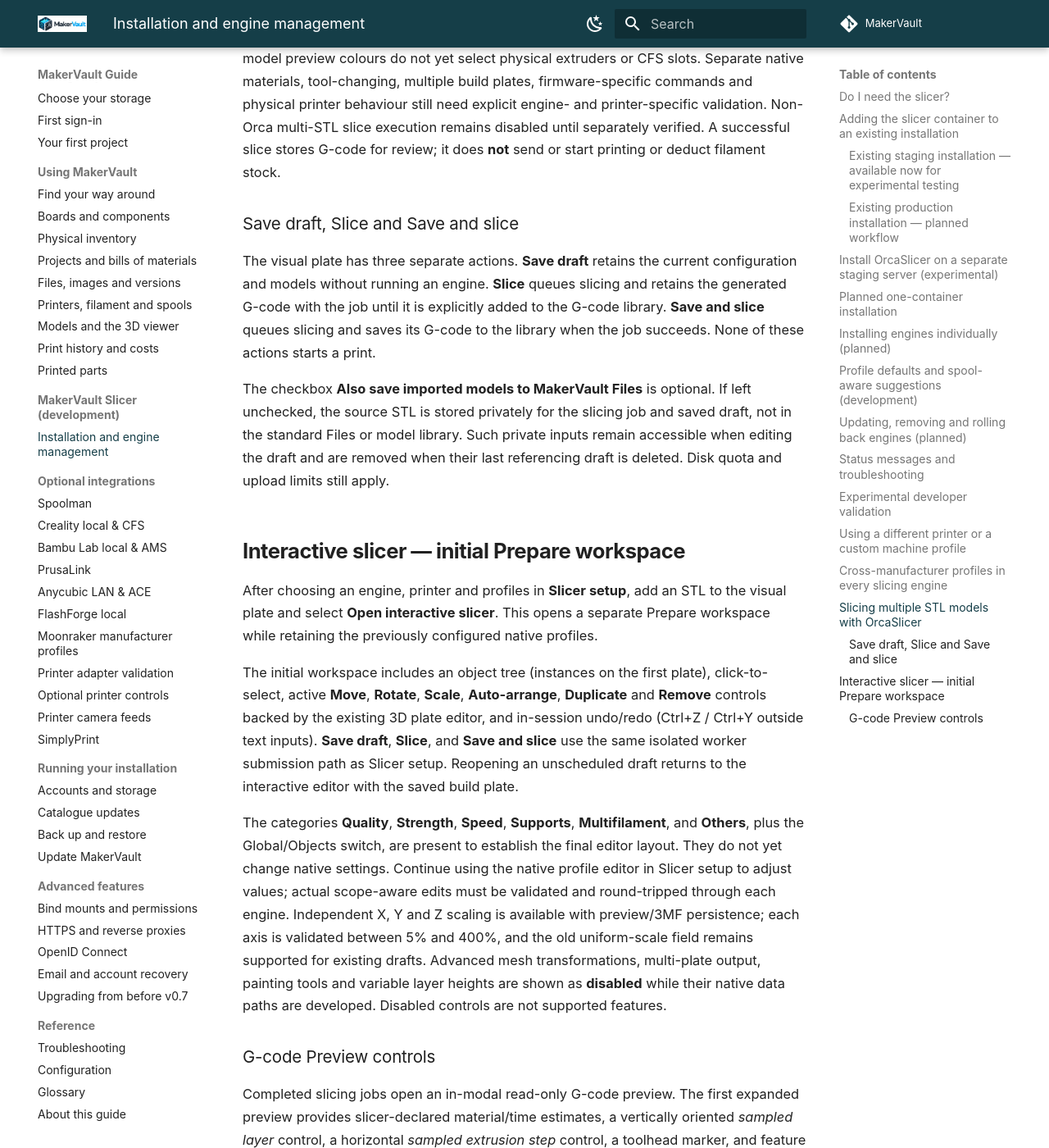
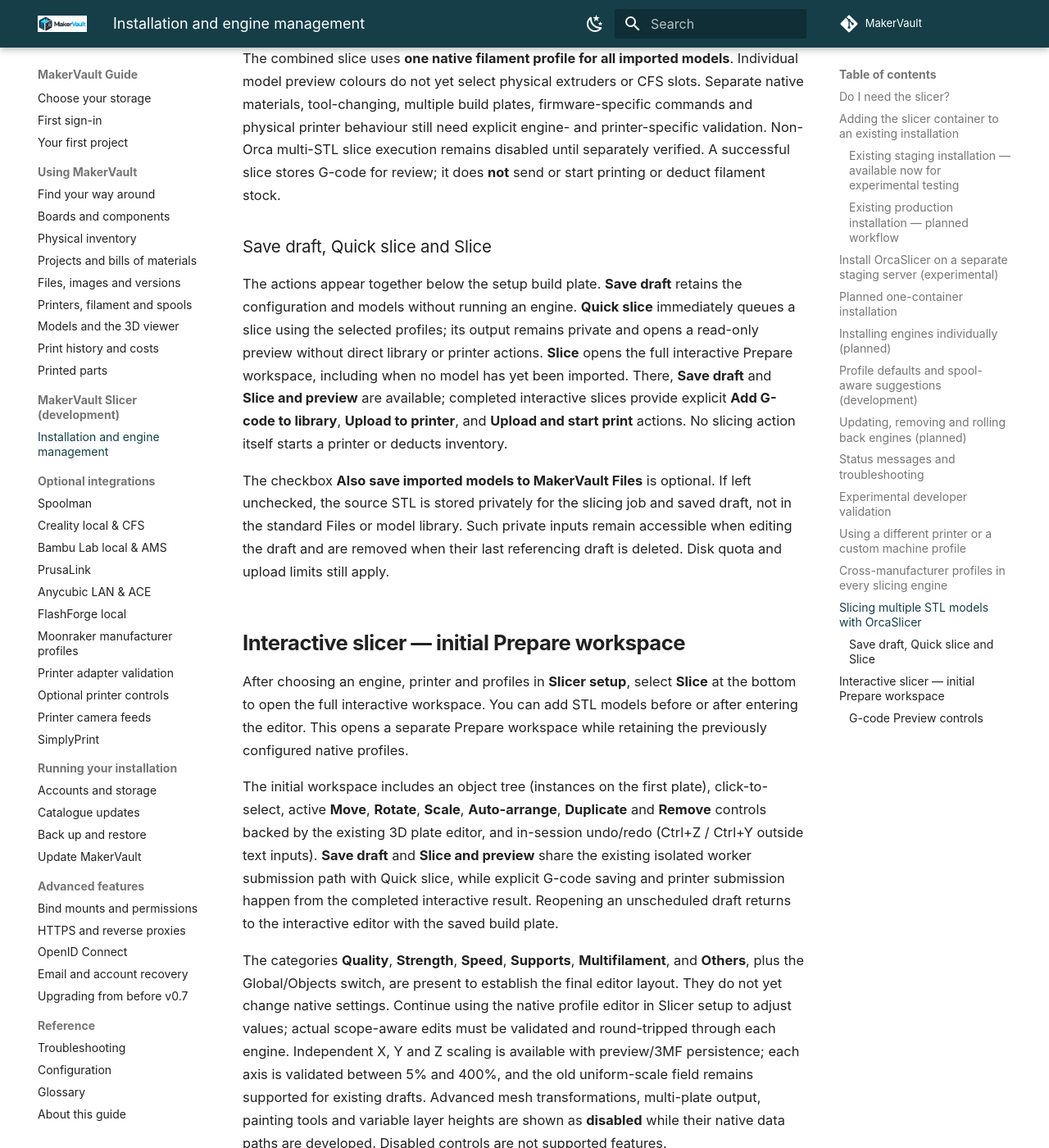
Before and after one commit to gavrd7/MakerVault, an MkDocs documentation site: the page built from docs/guide/3d-printing/slicer.md, in a window 1280 px wide and 1400 px high, scrolled down 7851 px. Shown: the whole window at 82% size. Built offline with MkDocs 1.6.1 and Material for MkDocs 9.7.7, drawn with Linux system fonts in a browser that asks for light colours; comment, search, counter and statistics services are not loaded; some of the changed text lies outside the part shown.

Commit message:
docs(slicer): document bottom-of-setup Save draft, Quick slice and interactive Slice workflow

````diff
--- a/docs/guide/3d-printing/slicer.md
+++ b/docs/guide/3d-printing/slicer.md
@@ -67,7 +67,7 @@
 sudo python3 scripts/install_slicer_staging.py status
 ```
 
-After installation, choose the Orca engine in MakerVault, import matching native printer/filament/process presets and use **Slice** to generate private G-code or **Save and slice** to add successful output to the G-code library. Imported profiles are validated automatically on each slicing request. This is deliberately a staging experiment: the official OrcaSlicer 2.4.2 image has passed real K1 fixture slicing, with the K2 only passing a clearly identified test-only profile workaround. Engine tests do not guarantee a particular printer/profile combination will produce correct G-code; inspect the result before printing.
+After installation, choose the Orca engine in MakerVault and import matching native printer/filament/process presets. From **Slicer setup**, use **Quick slice** to generate private G-code directly, or **Slice** to open the interactive editor and then generate and preview G-code. Library saving and printer upload/start are explicit actions in the interactive slicing result. Imported profiles are validated automatically on each slicing request. This is deliberately a staging experiment: the official OrcaSlicer 2.4.2 image has passed real K1 fixture slicing, with the K2 only passing a clearly identified test-only profile workaround. Engine tests do not guarantee a particular printer/profile combination will produce correct G-code; inspect the result before printing.
 
 The optional staging configuration is held in a private `.slicer-staging.env`. Existing MakerVault storage is untouched. To turn engine execution back off:
 
@@ -165,17 +165,17 @@
 remains disabled until separately verified. A successful slice stores G-code
 for review; it does **not** send or start printing or deduct filament stock.
 
-### Save draft, Slice and Save and slice
+### Save draft, Quick slice and Slice
 
-The visual plate has three separate actions. **Save draft** retains the current configuration and models without running an engine. **Slice** queues slicing and retains the generated G-code with the job until it is explicitly added to the G-code library. **Save and slice** queues slicing and saves its G-code to the library when the job succeeds. None of these actions starts a print.
+The actions appear together below the setup build plate. **Save draft** retains the configuration and models without running an engine. **Quick slice** immediately queues a slice using the selected profiles; its output remains private and opens a read-only preview without direct library or printer actions. **Slice** opens the full interactive Prepare workspace, including when no model has yet been imported. There, **Save draft** and **Slice and preview** are available; completed interactive slices provide explicit **Add G-code to library**, **Upload to printer**, and **Upload and start print** actions. No slicing action itself starts a printer or deducts inventory.
 
 The checkbox **Also save imported models to MakerVault Files** is optional. If left unchecked, the source STL is stored privately for the slicing job and saved draft, not in the standard Files or model library. Such private inputs remain accessible when editing the draft and are removed when their last referencing draft is deleted. Disk quota and upload limits still apply.
 
 ## Interactive slicer — initial Prepare workspace
 
-After choosing an engine, printer and profiles in **Slicer setup**, add an STL to the visual plate and select **Open interactive slicer**. This opens a separate Prepare workspace while retaining the previously configured native profiles.
+After choosing an engine, printer and profiles in **Slicer setup**, select **Slice** at the bottom to open the full interactive workspace. You can add STL models before or after entering the editor. This opens a separate Prepare workspace while retaining the previously configured native profiles.
 
-The initial workspace includes an object tree (instances on the first plate), click-to-select, active **Move**, **Rotate**, **Scale**, **Auto-arrange**, **Duplicate** and **Remove** controls backed by the existing 3D plate editor, and in-session undo/redo (Ctrl+Z / Ctrl+Y outside text inputs). **Save draft**, **Slice**, and **Save and slice** use the same isolated worker submission path as Slicer setup. Reopening an unscheduled draft returns to the interactive editor with the saved build plate.
+The initial workspace includes an object tree (instances on the first plate), click-to-select, active **Move**, **Rotate**, **Scale**, **Auto-arrange**, **Duplicate** and **Remove** controls backed by the existing 3D plate editor, and in-session undo/redo (Ctrl+Z / Ctrl+Y outside text inputs). **Save draft** and **Slice and preview** share the existing isolated worker submission path with Quick slice, while explicit G-code saving and printer submission happen from the completed interactive result. Reopening an unscheduled draft returns to the interactive editor with the saved build plate.
 
 The categories **Quality**, **Strength**, **Speed**, **Supports**, **Multifilament**, and **Others**, plus the Global/Objects switch, are present to establish the final editor layout. They do not yet change native settings. Continue using the native profile editor in Slicer setup to adjust values; actual scope-aware edits must be validated and round-tripped through each engine. Independent X, Y and Z scaling is available with preview/3MF persistence; each axis is validated between 5% and 400%, and the old uniform-scale field remains supported for existing drafts. Advanced mesh transformations, multi-plate output, painting tools and variable layer heights are shown as **disabled** while their native data paths are developed. Disabled controls are not supported features.
 
````
